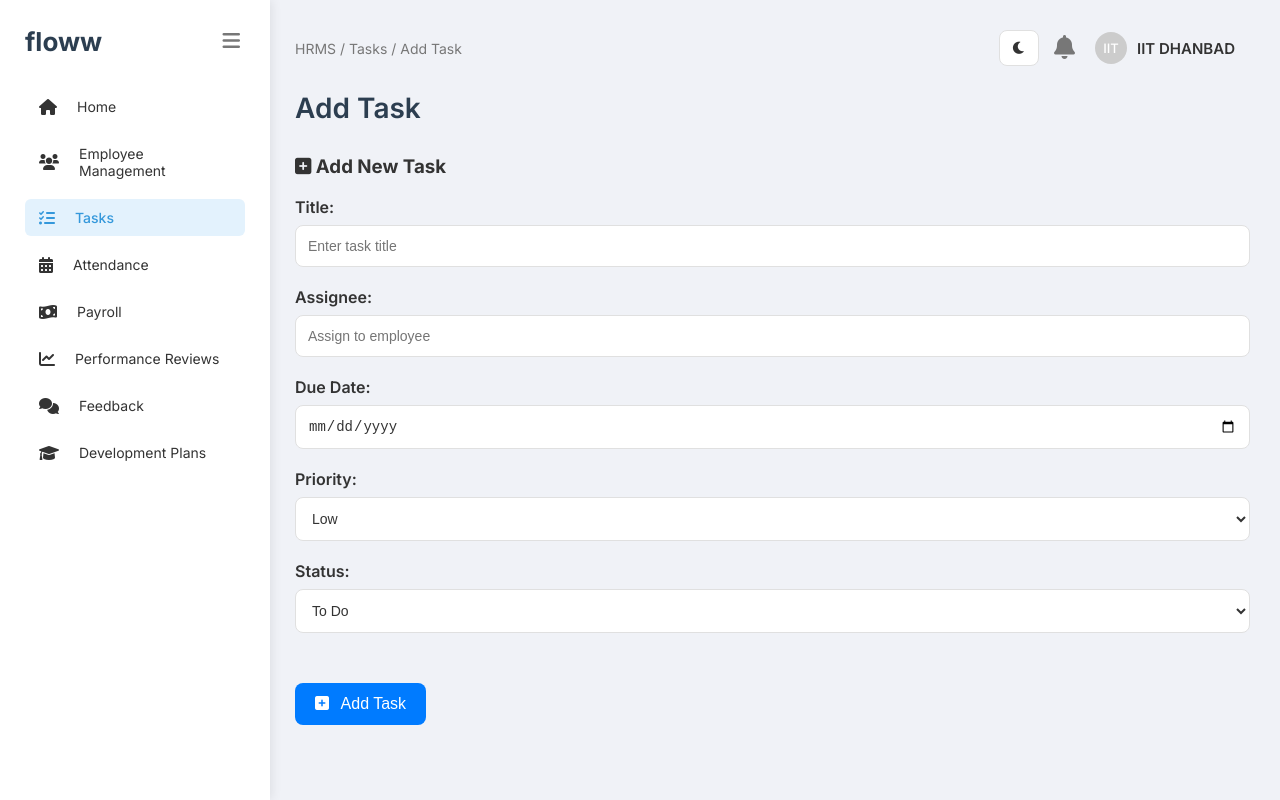
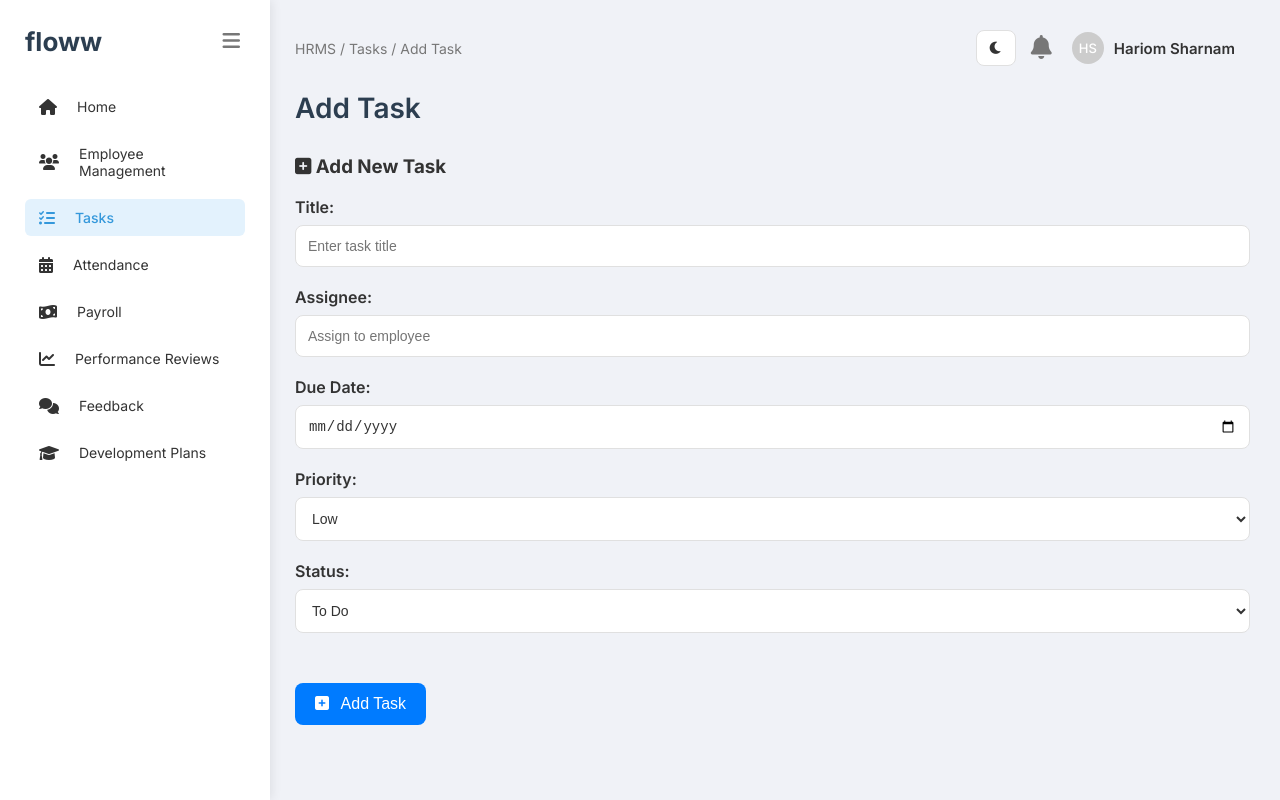
Before and after one commit to variable005/ARDUBOTZ_hackfest, a plain HTML site: page HRproj/tasks/add_tasks.html in a window 1280 px wide. Drawn offline with Linux system fonts and the light colour scheme.

Commit message:
Updated add_tasks.html
Fixed naming error

```diff
--- a/HRproj/tasks/add_tasks.html
+++ b/HRproj/tasks/add_tasks.html
@@ -53,8 +53,8 @@
                                 <a href="#" class="view-all">View All Notifications</a>
                             </div>
                         </span>
-            <span class="avatar">IIT</span>
-            <span class="username">IIT DHANBAD</span>
+            <span class="avatar">HS</span>
+            <span class="username">Hariom Sharnam</span>
           </div>
         </div>
       </div>
```
